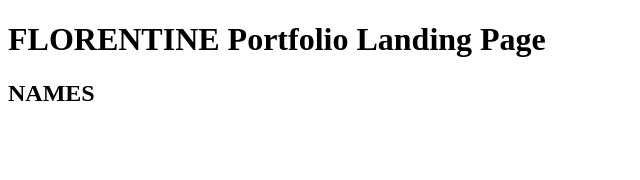
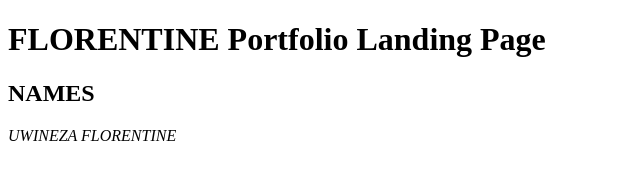
Before and after one commit to uwineza/portfolio-Landing-Page, a plain HTML site: page portfolio-landing-page.html in a window 1280 px wide. Shown: the whole page, without its empty margins (0-640 px from the left). Drawn offline with Linux system fonts and the light colour scheme.

Commit message:
add paragraph of h1

```diff
--- a/portfolio-landing-page.html
+++ b/portfolio-landing-page.html
@@ -6,6 +6,7 @@
     <body>
         <h1>FLORENTINE Portfolio Landing Page</h1>
         <h2>NAMES</h2>
+        <p><em>UWINEZA FLORENTINE</em></p>
 
     </body>
 </html>
```
